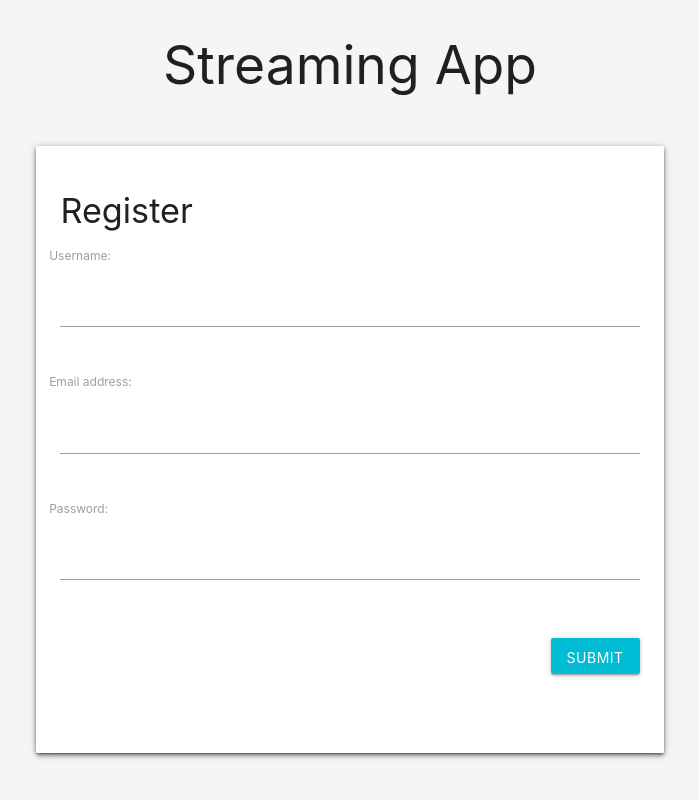
After one commit to ethanray123/TeamFeels-Version1, a Django app: template stream/templates/stream/streamEditForm.html in a window 1280 px wide. The commit adds this page. Shown: the whole page, without its empty margins (290-989 px from the left). Run offline with Django 3.2, Linux system fonts and the light colour scheme; the template is opened without the code that fills it: values that come from a table or form of the project are taken from there, others are empty.

Commit message:
added design changes and initialized updatestream files

```diff
--- a/stream/templates/base.html
+++ b/stream/templates/base.html
@@ -15,9 +15,19 @@
 <body>
 	<main>
 	<header class="container center-align">
-		<h1>Streaming App</h1>
+		<h2>Streaming App</h2>
 	</header>
 	<div class="container">
+		{% if user.is_authenticated %}
+		<div class="row">
+			<div class="col s1 offset-s10">
+				<a href="{% url 'home' %}" class="btn">Back</a>
+			</div>
+			<div class="col s1">
+				<a href="{% url 'logout' %}" class="btn">logout</a>
+			</div>
+		</div>
+		{% endif %}
 		{% block content %}
 		{% endblock content %}
 		<br>
--- /dev/null
+++ b/stream/templates/stream/streamEditForm.html
@@ -0,0 +1,38 @@
+{% extends 'base.html' %}
+{% load static %}
+
+{% block styles %}
+<link rel="stylesheet" type="text/css" href="{% static 'stream/streamEdit.css' %}" />
+{% endblock styles %}
+
+{% block title %}Home{% endblock title %}
+
+{% block content %}
+	<br>
+	<div class="container white z-depth-2">
+		<div id="register" class="col s3">
+			<div class="col s12 m12 l6">
+        <div class="card-panel">
+          <h4 class="header2">Register</h4>
+            <div class="row">
+              <form class="col s12" action="" method="post" enctype="multipart/form-data">
+								{% csrf_token %}
+								{% include 'stream/form-template.html' %}
+
+              	<div class="form-group">
+              		<div class="row">
+                    <div class="input-field col s12">
+                      <button class="btn cyan waves-effect waves-light right" type="submit" name="action">Submit
+                        <i class="mdi-content-send center"></i>
+                      </button>
+                    </div>
+                  </div>
+              	</div>
+            	</form>
+          </div>
+        </div>
+      </div>
+		</div>
+	</div>
+</body>
+{% endblock content %}
--- a/stream/views/subscribe.py
+++ b/stream/views/subscribe.py
@@ -13,7 +13,8 @@
         message = "you are now subscribed to " + subscribee.user.username + "!"
     else:
         if(subscribee.is_subscribed(subscriber)):
-            message = "you have already subscribed to " + subscribee.user.username
+            message = "you have already subscribed to " \
+                + subscribee.user.username
         else:
             message = "you cannot subscribe to yourself"
     return render(
```
Also changed, not shown: stream/templates/home.html (+12 -10 lines), stream/templates/stream/lobby.html (+12 -7 lines), stream/views/streamupdate.py (added).
